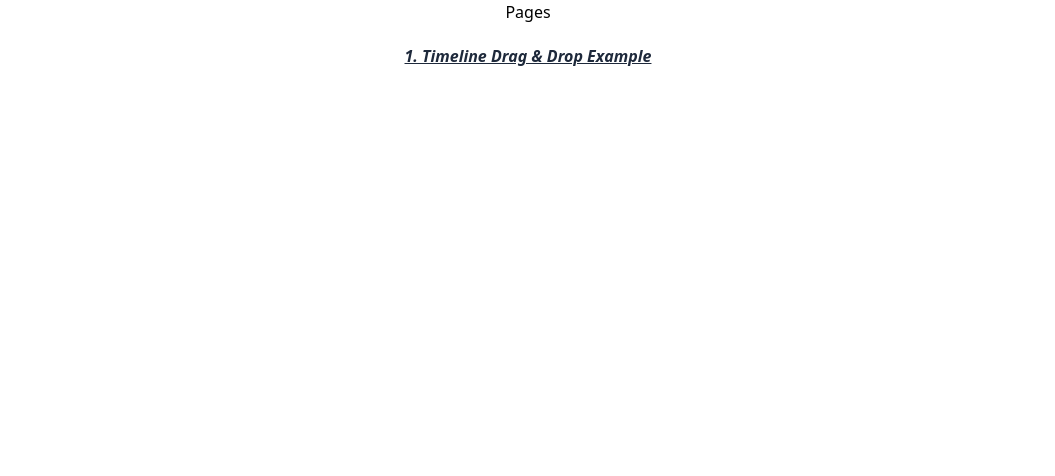
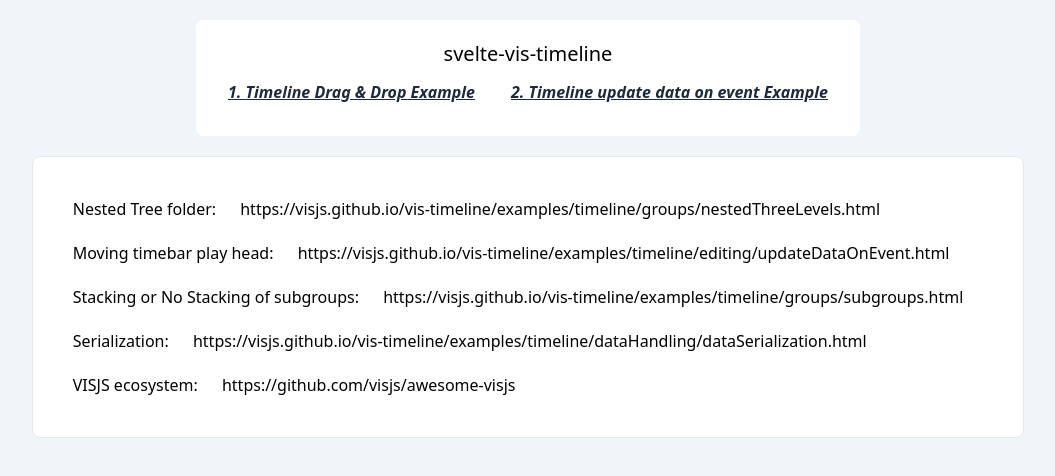
Before and after one commit to kaiesmahmud/svelte-vis-timeline, a SvelteKit app: page / in a window 1280 px wide. Shown: the top 476 px of the page, without its empty margins (112-1167 px from the left). Built offline with nearby package versions, Linux system fonts and the light colour scheme.

Commit message:
some links,notes and css  add

```diff
--- a/src/app.html
+++ b/src/app.html
@@ -6,7 +6,7 @@
 		<meta name="viewport" content="width=device-width, initial-scale=1" />
 		%sveltekit.head%
 	</head>
-	<body >
+	<body class="bg-slate-100" >
 		<div>%sveltekit.body%</div>
 	</body>
 </html>
--- a/src/routes/+layout.svelte
+++ b/src/routes/+layout.svelte
@@ -1,15 +1,19 @@
 <script>
   import "../app.css";
 </script>
-  <div class="flex items-center justify-center flex-col w-full">
-    <p>Pages</p>
-    <div class="flex flex-wrap items-center justify-center">
+<div class="w-full flex items-center justify-center p-5 ">
+  <div class="bg-white w-auto  flex items-center justify-center flex-col rounded-lg p-5">
+    <p class="text-xl">svelte-vis-timeline</p>
+    <div class="flex flex-wrap items-center justify-center gap-3">
       <a href="./drag-and-drop">1. Timeline Drag & Drop Example</a>
+      <a href="./update-data-on-event">2. Timeline update data on event Example</a>
+    </div>
 </div>
 </div>
 <slot />
+
 <style>
-    a{
-      @apply p-5 underline text-slate-800 hover:text-slate-700  italic font-semibold ;
+  a {
+    @apply p-3 underline text-slate-800 hover:text-slate-700  italic font-semibold;
   }
 </style>
--- a/src/routes/+page.svelte
+++ b/src/routes/+page.svelte
@@ -1,6 +1,47 @@
 <script>
+</script>
 
-</script>
-<main class="w-full h-full flex items-center justify-center flex-col">
+<div class="flex items-center justify-center">
+    <main class="bg-white border rounded-lg h-full flex flex-col gap-5 p-10">
+        <p>
+            Nested Tree folder:
+            <a
+                href="https://visjs.github.io/vis-timeline/examples/timeline/groups/nestedThreeLevels.html"
+                >https://visjs.github.io/vis-timeline/examples/timeline/groups/nestedThreeLevels.html</a
+            >
+        </p>
+        <p>
+            Moving timebar play head:
+            <a
+                href="https://visjs.github.io/vis-timeline/examples/timeline/editing/updateDataOnEvent.html"
+                >https://visjs.github.io/vis-timeline/examples/timeline/editing/updateDataOnEvent.html</a
+            >
+        </p>
+        <p>
+            Stacking or No Stacking of subgroups:
+            <a
+                href="https://visjs.github.io/vis-timeline/examples/timeline/groups/subgroups.html"
+                >https://visjs.github.io/vis-timeline/examples/timeline/groups/subgroups.html</a
+            >
+        </p>
+        <p>
+            Serialization:
+            <a
+                href="https://visjs.github.io/vis-timeline/examples/timeline/dataHandling/dataSerialization.html"
+                >https://visjs.github.io/vis-timeline/examples/timeline/dataHandling/dataSerialization.html
+            </a>
+        </p>
+        <p>
+            VISJS ecosystem:
+            <a href="https://github.com/visjs/awesome-visjs"
+                >https://github.com/visjs/awesome-visjs</a
+            >
+        </p>
+    </main>
+</div>
 
-</main>
+<style>
+    a {
+        @apply hover:underline p-5;
+    }
+</style>
```
Lines whose indentation alone changed are shown as unchanged.
